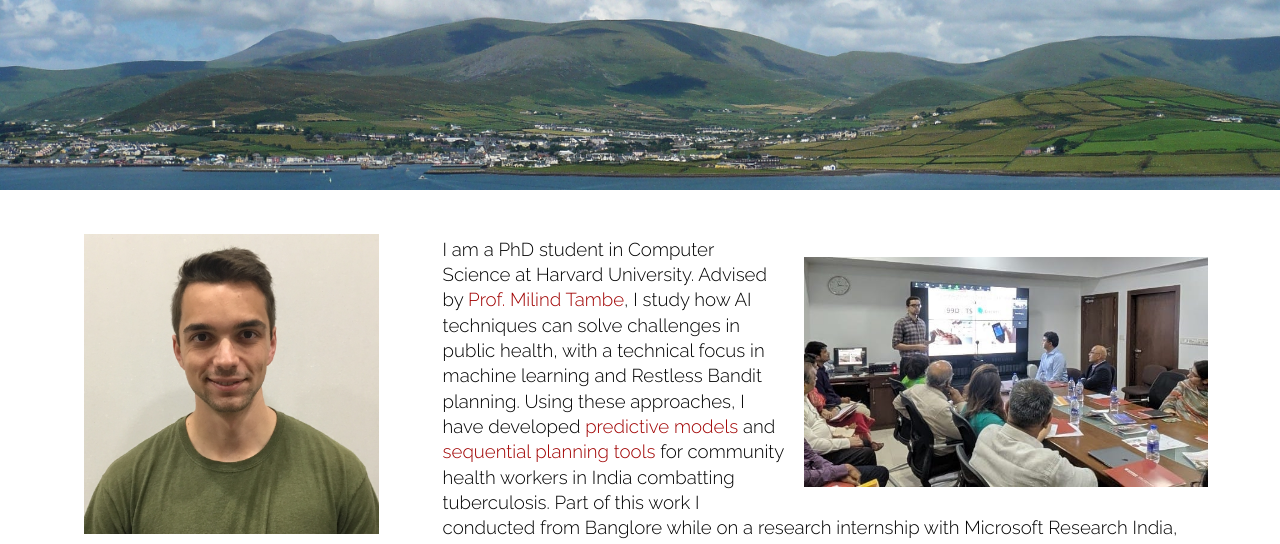
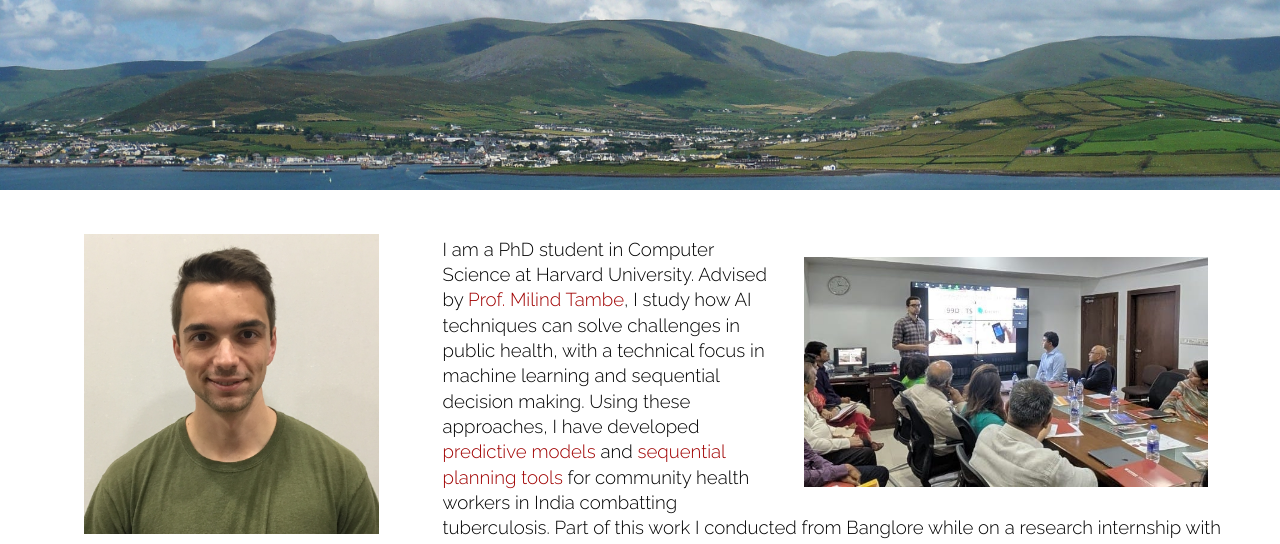
Before and after one commit to killian-34/killian-34.github.io, a plain HTML site: page index.html in a window 1280 px wide. Shown: the top 544 px of the page. Drawn offline with nearby package versions, Linux system fonts and the light colour scheme.

Commit message:
sequential decision making, no index on old pages

```diff
--- a/index.html
+++ b/index.html
@@ -13,7 +13,7 @@
 		<meta http-equiv="X-UA-Compatible" content="IE=edge">
 		<meta name="viewport" content="width=device-width, initial-scale=1">
 
-		<title>Jackson Killian</title>
+		<title>Jackson A Killian</title>
 
 		<link rel="icon" href="img/favicon.ico">
 		<link rel="shortcut icon" href="img/favicon.ico">
@@ -66,7 +66,7 @@
 						<div class="job-title-info">
 							<!-- <h3>Researcher</h3> -->
 							<img class="float-img" id="india-workshop-pic" height="230px" src="img/india_workshop_talk.jpg" alt="Jackson presenting at workshop in India"/>
-							<p>I am a PhD student in Computer Science at Harvard University. Advised by <a target="new" href="https://teamcore.seas.harvard.edu/people/milind-tambe" class="pretty-link">Prof. Milind Tambe</a>, I study how AI techniques can solve challenges in public health, with a technical focus in machine learning and Restless Bandit planning. Using these approaches, I have developed <a target="new" class="pretty-link" href="https://dl.acm.org/doi/10.1145/3292500.3330777">predictive models</a> and <a target="new" class="pretty-link" href="https://papers.nips.cc/paper/2020/hash/b460cf6b09878b00a3e1ad4c72344ccd-Abstract.html">sequential planning tools</a> for community health workers in India combatting tuberculosis. Part of this work I conducted from Banglore while on a research internship with Microsoft Research India, where I was grateful to be advised by Dr. Amit Sharma. Currently, I am very proud and fortunate to be supported by a 2019-'22 National Science Foundation Graduate Research Fellowship.</p>
+							<p>I am a PhD student in Computer Science at Harvard University. Advised by <a target="new" href="https://teamcore.seas.harvard.edu/people/milind-tambe" class="pretty-link">Prof. Milind Tambe</a>, I study how AI techniques can solve challenges in public health, with a technical focus in machine learning and sequential decision making. Using these approaches, I have developed <a target="new" class="pretty-link" href="https://dl.acm.org/doi/10.1145/3292500.3330777">predictive models</a> and <a target="new" class="pretty-link" href="https://papers.nips.cc/paper/2020/hash/b460cf6b09878b00a3e1ad4c72344ccd-Abstract.html">sequential planning tools</a> for community health workers in India combatting tuberculosis. Part of this work I conducted from Banglore while on a research internship with Microsoft Research India, where I was grateful to be advised by Dr. Amit Sharma. Currently, I am very proud and fortunate to be supported by a 2019-'22 National Science Foundation Graduate Research Fellowship.</p>
 						</div>
 						<br />
 						<div class="job-title-info">
```
Also changed, not shown: blog.html (+3 -0 lines), index_bu.html (+3 -0 lines), publications.html (+3 -0 lines).
